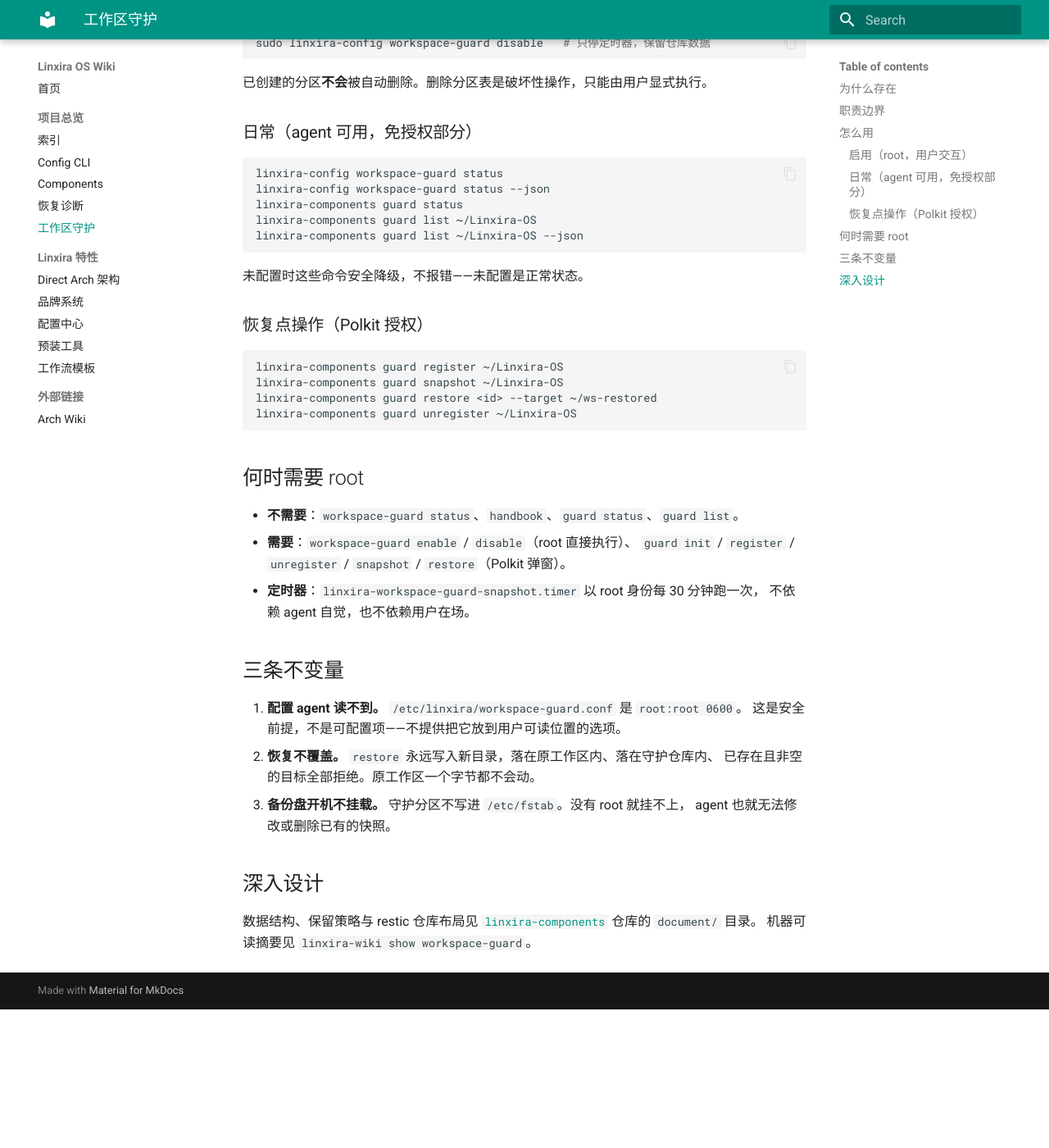
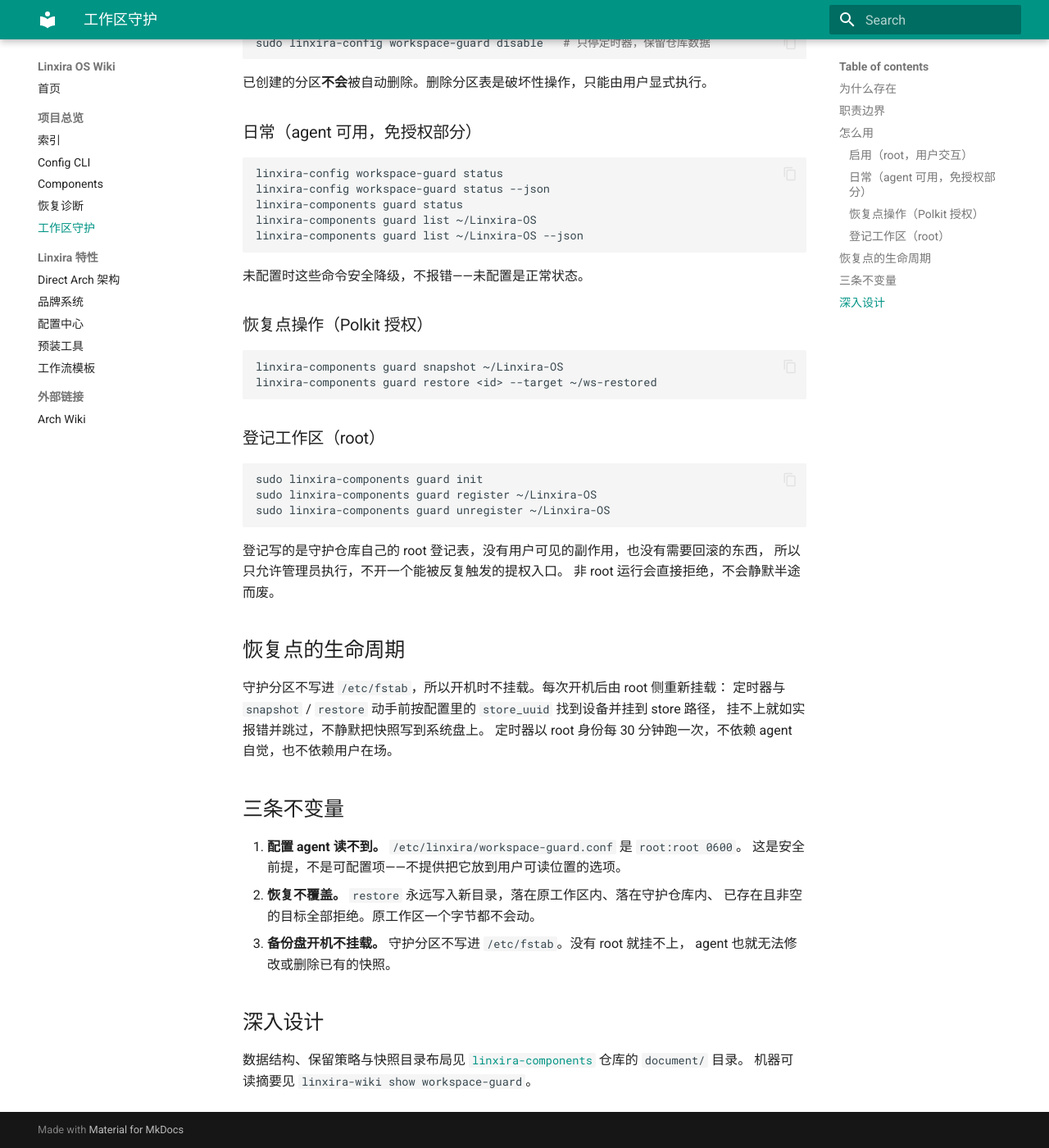
Before and after one commit to Linxira-OS/linxira-wiki, an MkDocs documentation site: the page built from docs/项目总览/workspace-guard.md, in a window 1280 px wide and 1400 px high, scrolled down 1072 px. Shown: the whole window at 82% size. Built offline with MkDocs 1.6.1 and Material for MkDocs 9.7.7, drawn with Linux system fonts in a browser that asks for light colours; before the commit the page ends 2303 px from its top, so only the background shows below that; some of the changed text lies outside the part shown.

Commit message:
Align workspace-guard docs with the shipped privilege model
登记(init/register/unregister)写的是 root 拥有的登记表, 没有用户可见的副作用,
因此只允许管理员执行; 只有 snapshot/restore 走 Polkit 弹窗供 agent 发起。
同时去掉 restic 表述: 守护是纯目录复制, 备份分区由 root 按 store_uuid 挂载。

````diff
--- a/docs/项目总览/workspace-guard.md
+++ b/docs/项目总览/workspace-guard.md
@@ -17,7 +17,7 @@
 |---|---|---|
 | 快照与恢复的执行 | [`linxira-components`](linxira-components.md) | `guard_store` / `guard_worker` / `guard_cli` / 定时器 |
 | 分区、容量选择、启用 | [`linxira-config`](linxira-config.md) | `linxira-config workspace-guard enable` |
-| 装机时创建分区 | [`linxira-iso-direct`](https://github.com/Linxira-OS/linxira-iso-direct) | Calamares `workspaceGuard` 段 |
+| 装机时创建分区 | [`linxira-iso-direct`](https://github.com/Linxira-OS/linxira-iso-direct) | `shellprocess@linxira-workspace-guard` 装机脚本 |
 | 文档 | 本 wiki | 本页与 `ai/topics/workspace-guard.md` |
 
 **不归它**：不备份系统本身（那是 timeshift 的事），不备份用户主目录整体，
@@ -56,19 +56,28 @@
 ### 恢复点操作（Polkit 授权）
 
 ```bash
-linxira-components guard register ~/Linxira-OS
 linxira-components guard snapshot ~/Linxira-OS
 linxira-components guard restore <id> --target ~/ws-restored
-linxira-components guard unregister ~/Linxira-OS
 ```
 
-## 何时需要 root
+### 登记工作区（root）
 
-- **不需要**：`workspace-guard status`、`handbook`、`guard status`、`guard list`。
-- **需要**：`workspace-guard enable` / `disable`（root 直接执行）、
-  `guard init` / `register` / `unregister` / `snapshot` / `restore`（Polkit 弹窗）。
-- **定时器**：`linxira-workspace-guard-snapshot.timer` 以 root 身份每 30 分钟跑一次，
-  不依赖 agent 自觉，也不依赖用户在场。
+```bash
+sudo linxira-components guard init
+sudo linxira-components guard register ~/Linxira-OS
+sudo linxira-components guard unregister ~/Linxira-OS
+```
+
+登记写的是守护仓库自己的 root 登记表，没有用户可见的副作用，也没有需要回滚的东西，
+所以只允许管理员执行，不开一个能被反复触发的提权入口。
+非 root 运行会直接拒绝，不会静默半途而废。
+
+## 恢复点的生命周期
+
+守护分区不写进 `/etc/fstab`，所以开机时不挂载。每次开机后由 root 侧重新挂载：
+定时器与 `snapshot` / `restore` 动手前按配置里的 `store_uuid` 找到设备并挂到 store 路径，
+挂不上就如实报错并跳过，不静默把快照写到系统盘上。
+定时器以 root 身份每 30 分钟跑一次，不依赖 agent 自觉，也不依赖用户在场。
 
 ## 三条不变量
 
@@ -81,6 +90,6 @@
 
 ## 深入设计
 
-数据结构、保留策略与 restic 仓库布局见
+数据结构、保留策略与快照目录布局见
 [`linxira-components`](https://github.com/Linxira-OS/linxira-components) 仓库的 `document/` 目录。
 机器可读摘要见 `linxira-wiki show workspace-guard`。
````
Also changed, not shown: ai/topics/workspace-guard.md (+15 -6 lines).
